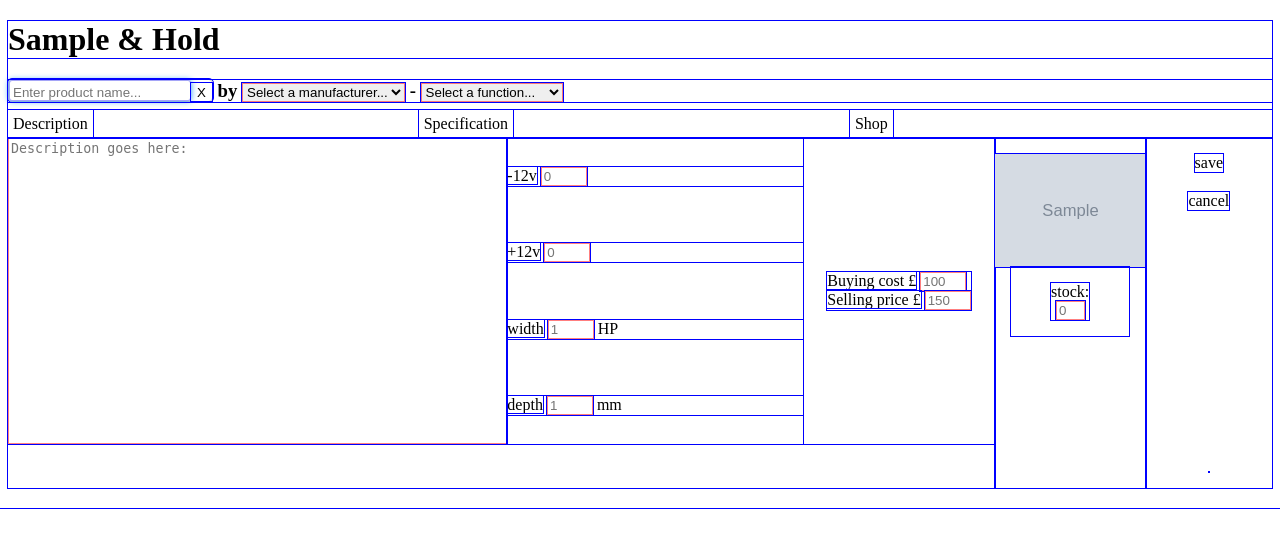
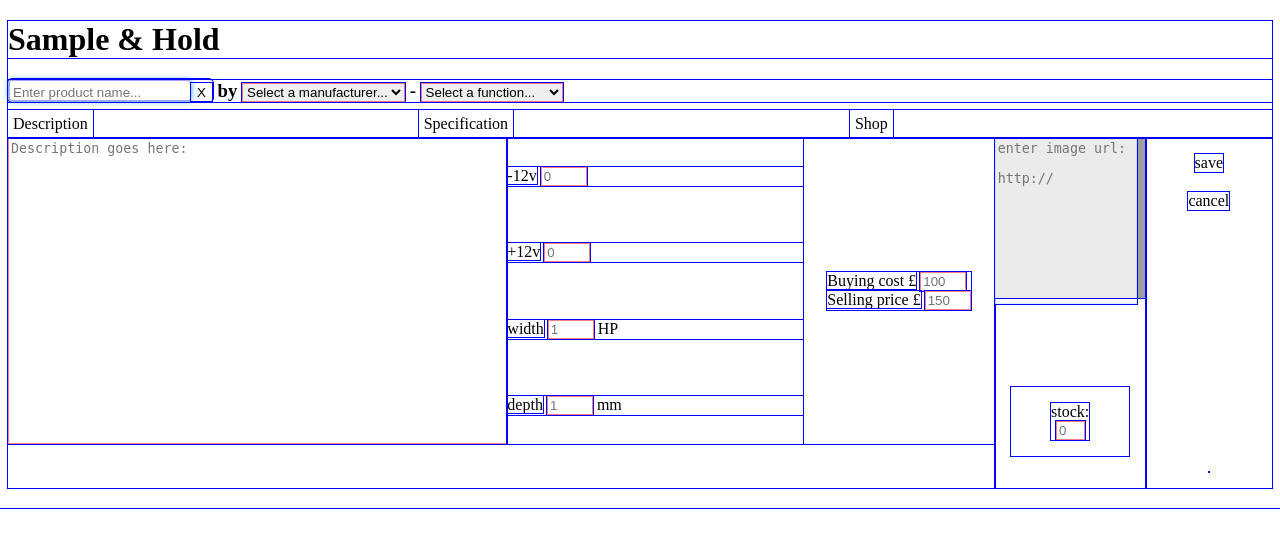
Before and after one commit to dcallus/Sample-n-Hold, a Flask app: page /modules/new in a window 1280 px wide. Shown: the top 548 px of the page. Run offline with Flask 2, Linux system fonts and the light colour scheme; grey boxes marked "Sample" are stand-in pictures; a database or web service that is not in the repository returns one stand-in record (values such as "Sample title"); some libraries are stand-ins or nearby versions; grey boxes are pictures that could not be loaded.

Commit message:
image url box added

```diff
--- a/sample_hold/console.py
+++ b/sample_hold/console.py
@@ -10,8 +10,8 @@ module_repository.delete_all()
 manufacturer_repository.delete_all()
 
 
-mutant_url = "https://www.modulargrid.net/img/imagecache/212x413_3535.jpg"
-# mutant_url = "https://www.modulargrid.net/img/modcache/32519.f.jpg"
+# mutant_url = "https://www.modulargrid.net/img/imagecache/212x413_3535.jpg"
+mutant_url = "https://www.modulargrid.net/img/modcache/32519.f.jpg"
 
 
 mutant_description = """====Primary Features====
--- a/sample_hold/static/css/style.css
+++ b/sample_hold/static/css/style.css
@@ -134,6 +134,19 @@ textarea
     margin-top: 1em;
 }
 
+.new-image {
+    background: url("https://www.modulargrid.net/img/imagecache/377x800_83.jpg");
+    width: auto;
+}
+
+.image-url {
+    border: 0;
+    margin:0;
+    width: 90%;
+    background-color: rgba(255, 255, 255, 0.8);
+    resize: none;
+}
+
 .stock {
     width: 60%;
     justify-content: center;
@@ -144,6 +157,8 @@ textarea
 .stock-entry {
     display: flex;
     width: 50px;
+    margin-top: auto;
+    margin-bottom: 2em;
 }
 
 /* stock number (on module page) */
--- a/sample_hold/templates/modules/new.html
+++ b/sample_hold/templates/modules/new.html
@@ -22,7 +22,10 @@
                 {% include 'modules/new_textarea.html' %}
             </article>
             <section class='image'>
-                <img src="{{module.image_url}}" alt="module pic">
+                <div class="new-image">
+                    <textarea class="form-element image-url" name="image-url" id="image-url" cols="30" rows="10" placeholder="enter image url:
+                    http://"></textarea>
+                </div>
                 <fieldset class=stock-entry>
                 <figure class='stock'>stock:<input class="form-element stock" name="stock" id="stock-num" type="number" min="0" required placeholder='0'></figure>
                 </fieldset>
```
